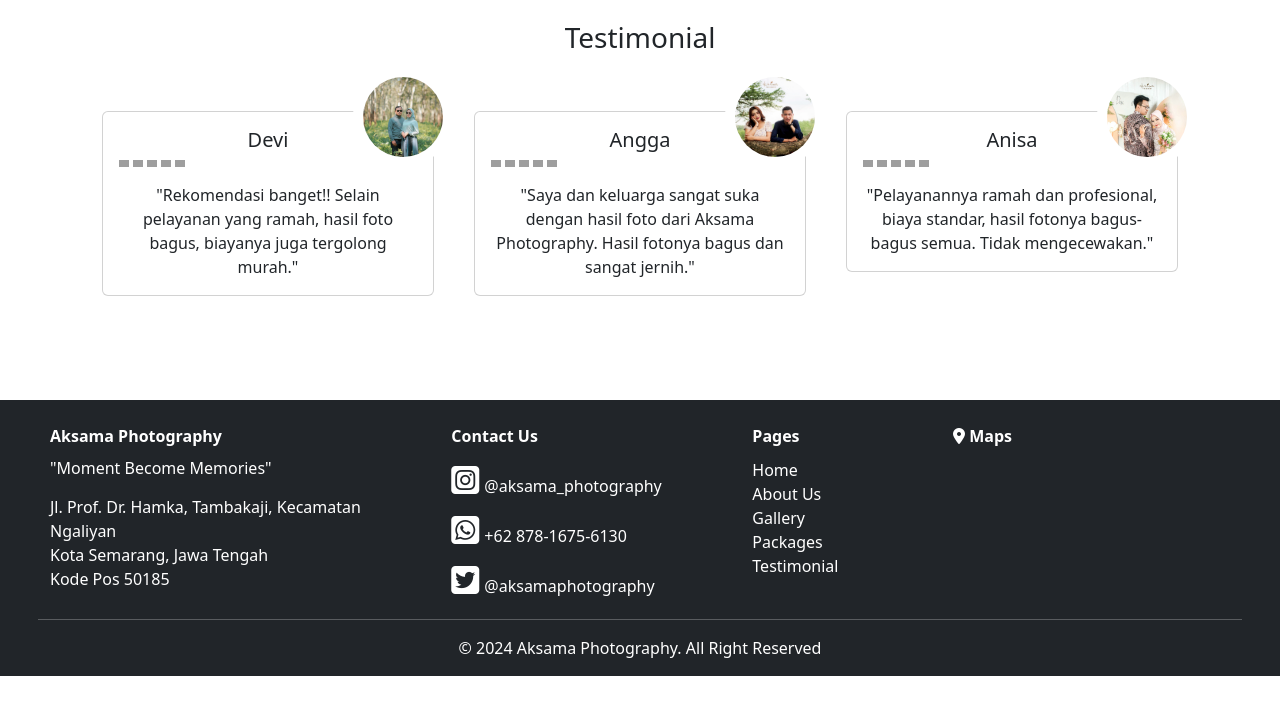
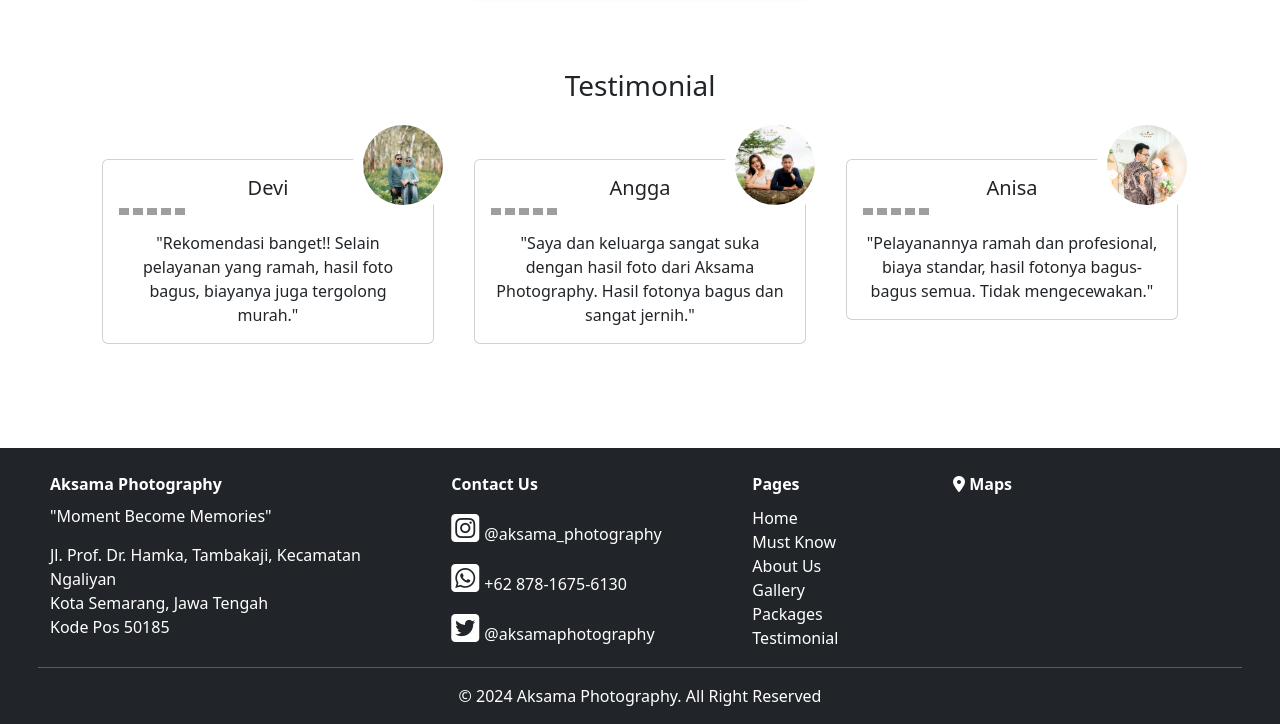
Before and after one commit to Imanueldck/Wedding-Website, a plain HTML site: page index.html in a window 1280 px wide. Shown: the part 3268-3992 px from the top of the page. Before the commit the page ends 3944 px from the top, so only its background shows below. Drawn offline with nearby package versions, Linux system fonts and the light colour scheme; grey boxes are pictures that could not be loaded.

Commit message:
final commit

```diff
--- a/index.html
+++ b/index.html
@@ -259,6 +259,7 @@
               </div>
             </div>
           </div>
+          <br><br>
           <div class="carousel-indicators">
             <button type="button" data-bs-target="#carouselExampleIndicators" data-bs-slide-to="0" class="active" aria-current="true" aria-label="Slide 1"></button>
             <button type="button" data-bs-target="#carouselExampleIndicators" data-bs-slide-to="1" aria-label="Slide 2"></button>
@@ -419,6 +420,7 @@
             <p style="display: inline-block; margin-bottom: 10px; font-size: 16px; font-weight: bold">Pages</p>
             <ul class="footer" style="list-style: none; padding-left: 0; font-size: 16px">
               <li><a href="#">Home</a></li>
+              <li><a href="#must">Must Know</a></li>
               <li><a href="#aboutus">About Us</a></li>
               <li><a href="#gallery">Gallery</a></li>
               <li><a href="#packages">Packages</a></li>
```
